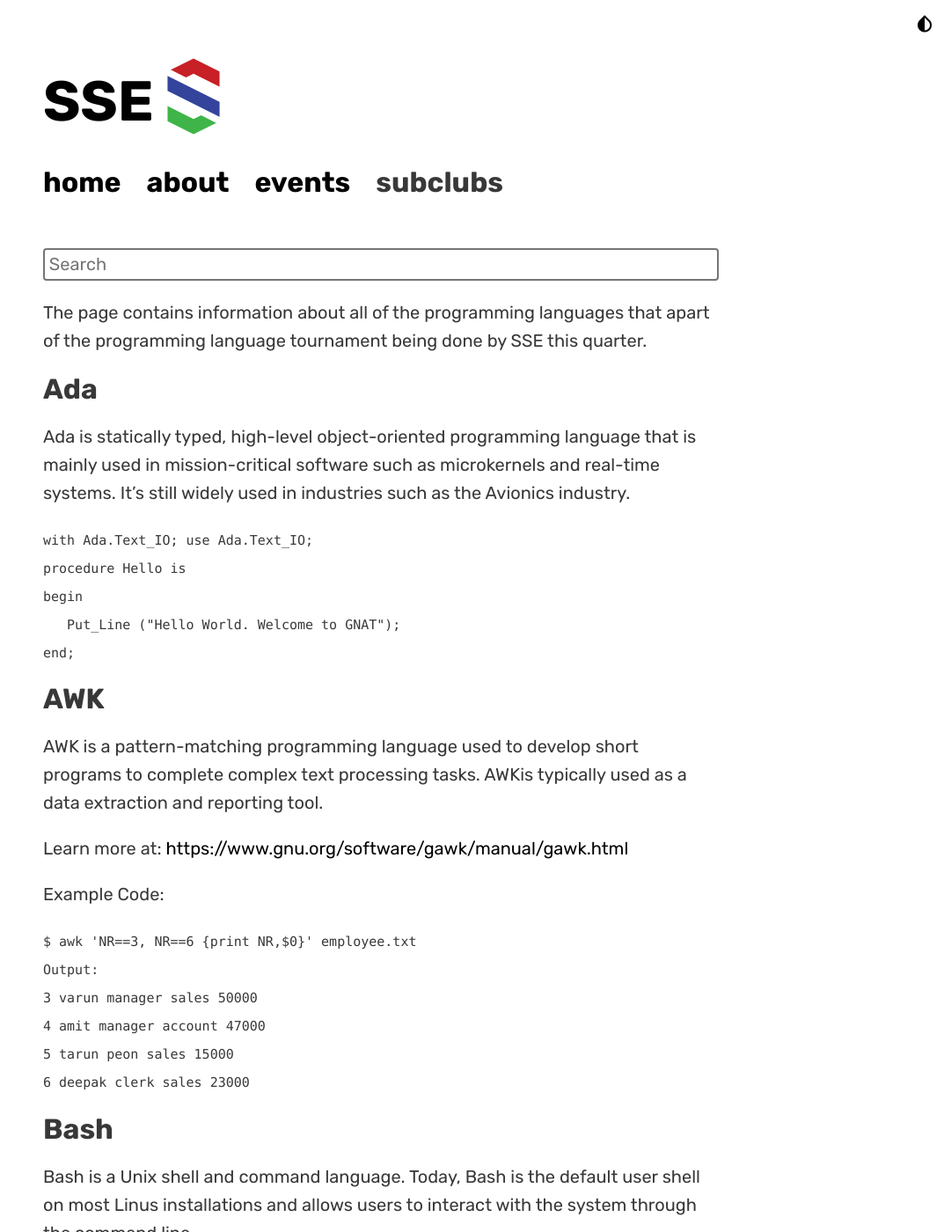
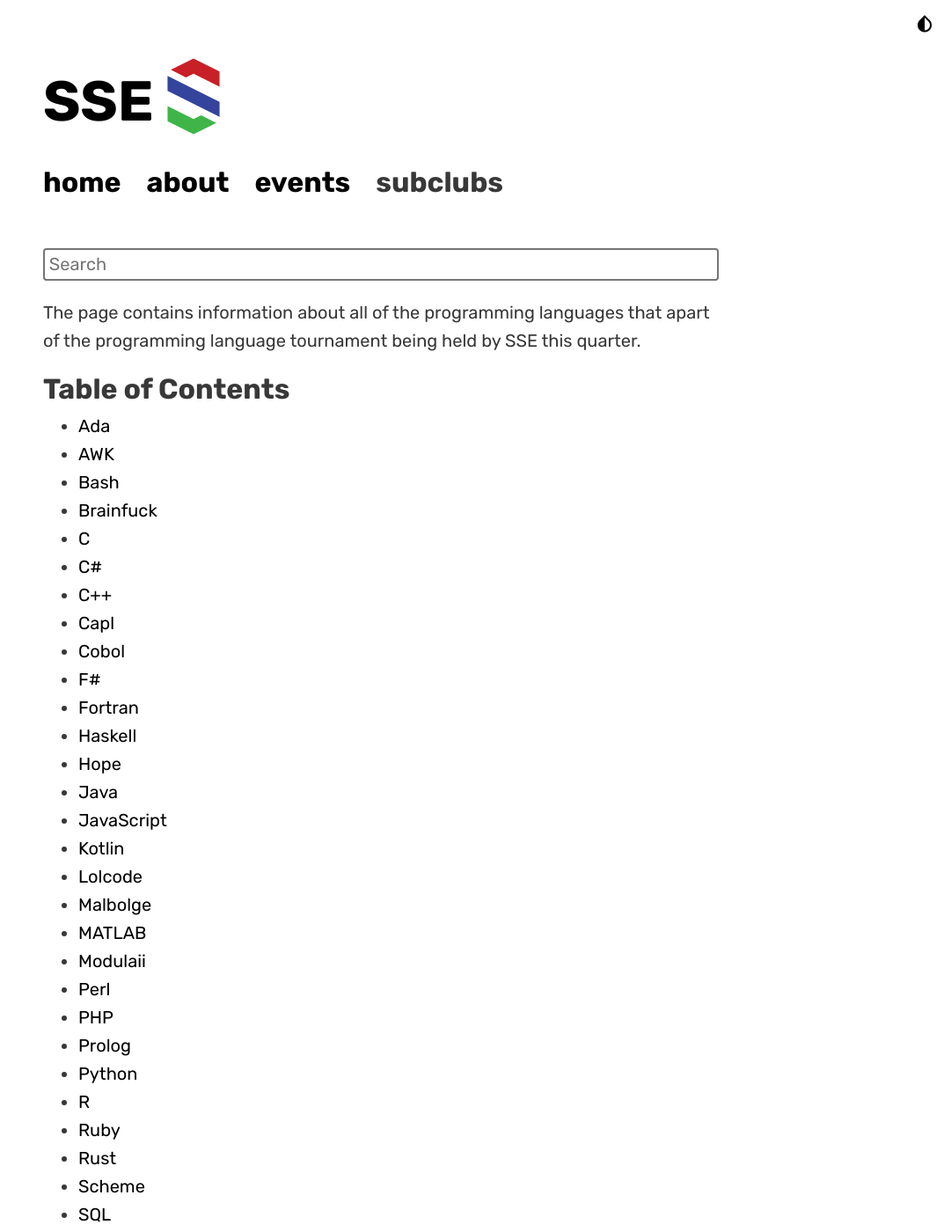
Before and after one commit to msoe-sse/msoe-sse.github.io, a Jekyll site: the page built from _events/programmingLanguages.md, in a window 1280 px wide and 1400 px high. Shown: the whole window at 88% size, without its empty margins (207-1280 px from the left). Built offline with Jekyll 4.4.1, drawn with Linux system fonts in a browser that asks for light colours; nearby versions of some CDN libraries; some web fonts are replaced.

Commit message:
Adding a table of contents to the programming languages page

````diff
--- a/_events/programmingLanguages.md
+++ b/_events/programmingLanguages.md
@@ -5,7 +5,42 @@ permalink: /events/programminglanguages
 published: true
 ---
 
-The page contains information about all of the programming languages that apart of the programming language tournament being done by SSE this quarter.
+The page contains information about all of the programming languages that apart of the programming language tournament being held by SSE this quarter.
+
+# Table of Contents
+
+* [Ada](/events/programminglanguages/#ada)
+* [AWK](/events/programminglanguages/#awk)
+* [Bash](/events/programminglanguages/#bash)
+* [Brainfuck](/events/programminglanguages/#brainfuck)
+* [C](/events/programminglanguages/#c)
+* [C#](/events/programminglanguages/#csharp)
+* [C++](/events/programminglanguages/#cplusplus)
+* [Capl](/events/programminglanguages/#capl)
+* [Cobol](/events/programminglanguages/#cobol)
+* [F#](/events/programminglanguages/#fsharp)
+* [Fortran](/events/programminglanguages/#fortran)
+* [Haskell](/events/programminglanguages/#haskell)
+* [Hope](/events/programminglanguages/#hope)
+* [Java](/events/programminglanguages/#java)
+* [JavaScript](/events/programminglanguages/#javascript)
+* [Kotlin](/events/programminglanguages/#kotlin)
+* [Lolcode](/events/programminglanguages/#lolcode)
+* [Malbolge](/events/programminglanguages/#malbolge)
+* [MATLAB](/events/programminglanguages/#matlab)
+* [Modulaii](/events/programminglanguages/#modulaii)
+* [Perl](/events/programminglanguages/#perl)
+* [PHP](/events/programminglanguages/#php)
+* [Prolog](/events/programminglanguages/#prolog)
+* [Python](/events/programminglanguages/#python)
+* [R](/events/programminglanguages/#r)
+* [Ruby](/events/programminglanguages/#ruby)
+* [Rust](/events/programminglanguages/#rust)
+* [Scheme](/events/programminglanguages/#scheme)
+* [SQL](/events/programminglanguages/#sql)
+* [Tcl/Tk](/events/programminglanguages/#tcltk)
+* [VBA](/events/programminglanguages/#vba)
+* [Whitespace](/events/programminglanguages/#whitespace)
 
 # Ada
 
@@ -97,7 +132,7 @@ sum = number1 + number2;
 printf("%d + %d = %d", number1, number2, sum);
 ```
 
-# C#
+<h1 id="csharp">C#</h1>
 
 C# is a general-purpose object-orientated programming language. C# is widely-used for creating games using the Unity game engine, web application development, and windows applications.
 
@@ -112,7 +147,7 @@ int c = a + b;
 Console.WriteLine(c);
 ```
 
-# C++
+<h1 id="cplusplus">C++</h1>
 
 C++ is a general-purpose programming language created as an extension of the C programming language, and supports different ways of programming like procedural, object-oriented, functional, and so on. C++ has a wide array of applications, such as game development, database software, operating systems, web browsers, and more.
 
@@ -159,7 +194,7 @@ IF WS-NUM3 = WS-NUM4 THEN
       END-IF
 ```
 
-# F#
+<h1 id="fsharp">F#</h1>
 
 F# is a functional programming language for .NET Frameworks developed by Microsoft and first previewed in April of 2019. It is currently used by several companies including but not limited to: Walmart, Microsoft, Jet.com. It can also be easily used alongside or in place of any existing .NET framework applications using C#, Visual Basic, and C++.
 
@@ -517,7 +552,7 @@ insert into emp values
     (2,'HARDING','MANAGER',9,'02-02-1998',52000,300,3)
 ```
 
-# Tcl/Tk
+<h1 id="tcltk">Tcl/Tk</h1>
 
 Tcl is a general purpose dynamic programming language. It supports multiple programming paradigms such as object-oriented, and functional programming. The popular combination of Tcl is with the Tk extension which is refered to as Tcl/Tk which enables building native GUIs in TCL.
 
````
